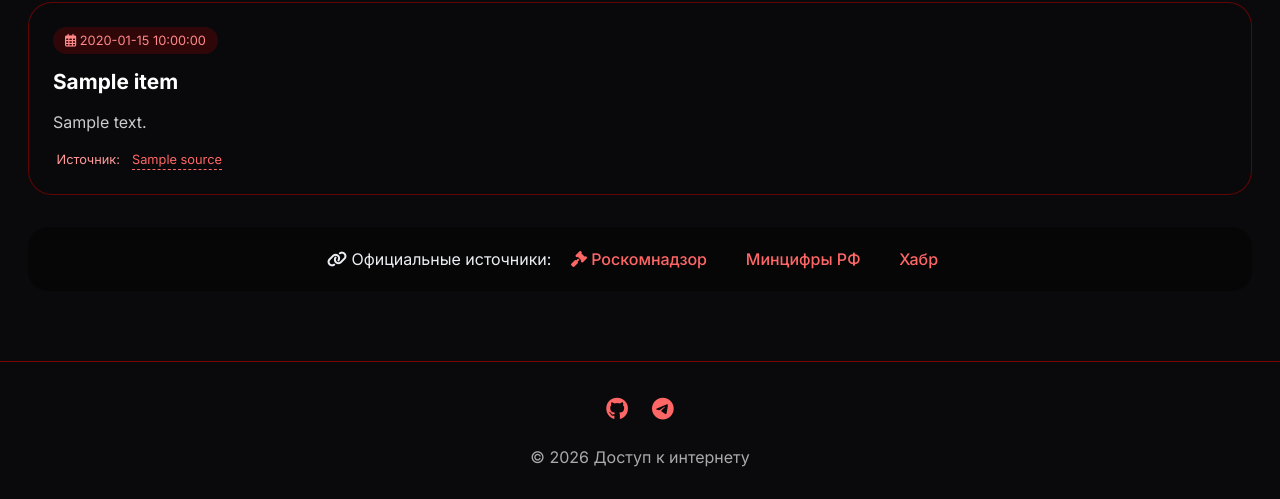
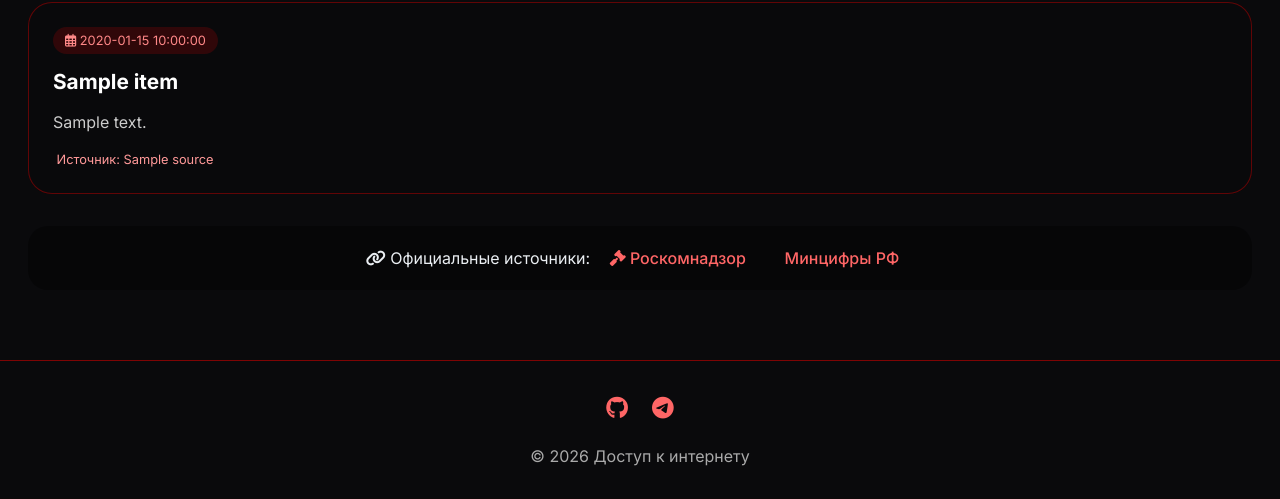
Before and after one commit to kort0881/internet-access-site, a Flask app: template templates/index.html in a window 1280 px wide. Shown: the part 2001-2500 px from the top of the page. After the commit the page ends 2467 px from the top, so only its background shows below. Run offline with Flask 3, Linux system fonts and the light colour scheme; the template is opened without the code that fills it: most values are stand-ins (such as "Sample title", 1, 10 or a date in 2020).

Commit message:
Refactor news section and update comments

```diff
--- a/templates/index.html
+++ b/templates/index.html
@@ -11,6 +11,7 @@
     <link href="https://fonts.googleapis.com/css2?family=Inter:opsz,wght@14..32,300;14..32,400;14..32,500;14..32,600;14..32,700;14..32,800&family=Roboto+Mono:wght@400;500;600;700&display=swap" rel="stylesheet">
     <link rel="stylesheet" href="https://cdnjs.cloudflare.com/ajax/libs/font-awesome/6.4.0/css/all.min.css">
     <style>
+        /* ВСЕ СТИЛИ ОСТАЮТСЯ БЕЗ ИЗМЕНЕНИЙ (те же, что были у вас) */
         * { margin: 0; padding: 0; box-sizing: border-box; }
         body { font-family: 'Inter', system-ui, sans-serif; color: #eaeef2; line-height: 1.5; min-height: 100vh; background: #0a0a0c; position: relative; overflow-x: hidden; }
         .sky-bg { position: fixed; top: 0; left: 0; width: 100%; height: 100%; z-index: -2; background: radial-gradient(circle at 30% 40%, #1a0000, #000000); overflow: hidden; }
@@ -64,8 +65,6 @@
         .news-title { font-size: 1.3rem; font-weight: 700; color: #fff; margin-bottom: 12px; }
         .news-summary { color: #ccc; line-height: 1.5; margin-bottom: 16px; }
         .news-source { font-size: 0.8rem; color: #ff9999; display: flex; align-items: center; gap: 12px; flex-wrap: wrap; }
-        .news-source a { color: #ff6666; text-decoration: none; border-bottom: 1px dashed #ff6666; }
-        .news-source a:hover { color: #fff; border-bottom-color: #fff; }
         .official-links { margin-top: 20px; padding: 20px; background: rgba(0,0,0,0.4); border-radius: 20px; text-align: center; }
         .official-links a { color: #ff6666; margin: 0 15px; text-decoration: none; font-weight: 500; }
         .official-links a:hover { color: #fff; text-shadow: 0 0 5px #cc0000; }
@@ -157,6 +156,7 @@
             </div>
         </div>
 
+        <!-- НОВОСТНОЙ БЛОК (текст новостей, без ссылок на Хабр) -->
         <div class="section">
             <h2 class="section-title">📰 Новости и контекст: блокировки в России</h2>
             <div class="news-grid">
@@ -167,8 +167,7 @@
                         <div class="news-title">{{ item.title }}</div>
                         <div class="news-summary">{{ item.summary }}</div>
                         <div class="news-source">
-                            <span><i class="fas fa-source"></i> Источник: </span>
-                            <a href="{{ item.link }}" target="_blank">{{ item.source }}</a>
+                            <span><i class="fas fa-source"></i> Источник: {{ item.source }}</span>
                         </div>
                     </div>
                 </div>
@@ -178,7 +177,6 @@
                 <i class="fas fa-link"></i> Официальные источники:
                 <a href="https://rkn.gov.ru/" target="_blank"><i class="fas fa-gavel"></i> Роскомнадзор</a>
                 <a href="https://digital.gov.ru/ru/" target="_blank"><i class="fas fa-digital-tiling"></i> Минцифры РФ</a>
-                <a href="https://habr.com/ru/hub/internet/" target="_blank"><i class="fab fa-hub"></i> Хабр</a>
             </div>
         </div>
     </main>
@@ -191,7 +189,7 @@
     </footer>
 
     <script>
-        // МАТРИЧНЫЙ ДОЖДЬ (медленный, без вспышек)
+        // МАТРИЧНЫЙ ДОЖДЬ (медленный)
         const canvas = document.getElementById('matrixCanvas');
         const ctx = canvas.getContext('2d');
         let width, height, columns, drops, fontSize = 18;
@@ -231,7 +229,7 @@
         initMatrix();
         drawMatrix();
 
-        // Функция копирования ссылок
+        // Копирование ссылок
         function copyToClipboard(button, url) {
             const original = button.innerHTML;
             navigator.clipboard.writeText(url).then(() => {
@@ -263,7 +261,7 @@
             btn.onclick = () => copyToClipboard(btn, url);
         });
 
-        // Загрузка прокси (оставляем как было)
+        // Загрузка прокси
         async function loadProxies() {
             const container = document.getElementById('proxy-list');
             if (!container) return;
```
